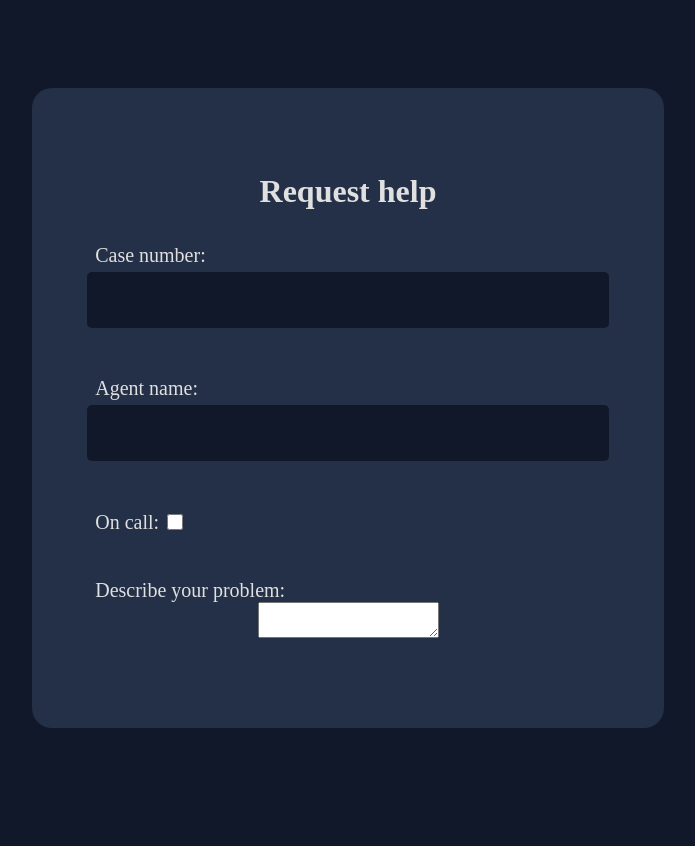
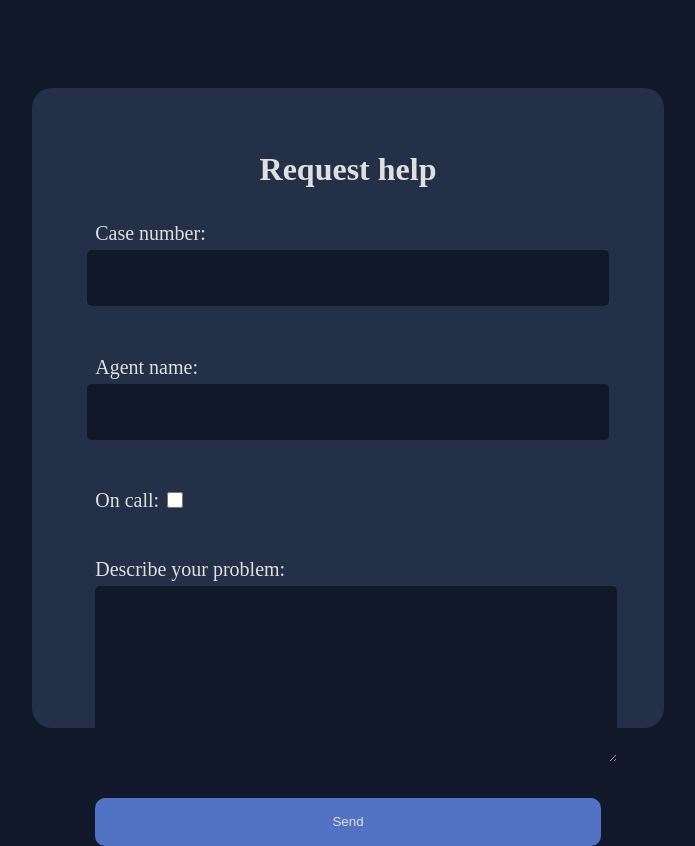
Before and after one commit to Mkdantas/smehelp-frontend, a React (Create React App) app: page /cases/create in a window 1280 px wide. Shown: the whole page, without its empty margins (292-987 px from the left). Before the commit the page ends 816 px from the top, so only its background shows below. Built offline with nearby package versions, Linux system fonts and the light colour scheme.

Commit message:
finished the create case form

```diff
--- a/package.json
+++ b/package.json
@@ -10,6 +10,7 @@
     "@types/node": "^16.11.33",
     "@types/react": "^18.0.8",
     "@types/react-dom": "^18.0.3",
+    "dotenv": "^16.0.0",
     "react": "^18.1.0",
     "react-dom": "^18.1.0",
     "react-router-dom": "^6.3.0",
--- a/src/components/Input/index.tsx
+++ b/src/components/Input/index.tsx
@@ -14,7 +14,7 @@ const Input: React.FC<InputProps> = ({ name, label, textarea, ...rest }) =>{
         <div className="input-block">
             <label>{label}</label>
             {textarea ?
-            <textarea id={name}/> : <input type="text" id={name} {...rest} />}
+            <></> : <input type="text" id={name} {...rest} />}
 
         </div>
     )
--- a/src/components/Input/style.css
+++ b/src/components/Input/style.css
@@ -43,3 +43,18 @@ label{
     height: 1rem;
     width: 10rem;
 }
+
+.input-block textarea{
+    width: 100%;
+    height: 10rem;
+    outline: 0;
+    border: white;
+    margin-top: 0.3rem;
+    border: none;
+    font: 1.6rem 600 Nunito;
+    color: #E0E0E0;
+    outline: 0;
+    padding: 0.5rem 0.5rem;
+    border-radius: 5px;
+    background: #111829;
+}
--- a/src/pages/CreateCase/index.tsx
+++ b/src/pages/CreateCase/index.tsx
@@ -1,19 +1,51 @@
-import React from 'react';
+import React, { useState } from 'react';
 import Input from '../../components/Input';
+
 
 import './style.css';
 
 function CreateCase(){
+  const [agent, setAgent] = useState('')
+  const [caseNumber, setCaseNumber] = useState('');
+  const [onCall, setOnCall] = useState(false);
+  const [problemDescription, setProblemDescription] = useState('');
+
+
+  const sendCase = async (e: any) =>{
+    e.preventDefault();
+
+    await fetch(`http://localhost:4000/cases`, {
+    method: 'POST',
+    headers: {
+      Accept: 'application/json',
+      'Content-Type': 'application/json'
+    },
+    body: JSON.stringify({
+      "agent": agent,
+      "case_number": caseNumber,
+      "on_call": onCall,
+      "problem_description": problemDescription,
+      "status": 'unassigned',
+      "problem_solution": '',
+    })
+  }).then((e) =>{
+    console.log(e)
+  });
+  }
+
     return(
         <div id="create-case-page">
            <div className="create-case-form">
              <h1 className="create-case-form-title">Request help</h1>
-             <form>
-                <Input name="caseNumber" label="Case number:" value=""/>
-                <Input name="agent" label="Agent name:" value=""/>
-                <Input name="onCall" label="On call:" value="" type="checkbox"/>
-                <Input name="problemDescription" label="Describe your problem:" value="" textarea={true}/>
+             <form onSubmit={sendCase}>
+                <Input name="caseNumber" label="Case number:" onChange={(e) => setCaseNumber(e.target.value)}/>
+                <Input name="agent" label="Agent name:" onChange={(e) => setAgent(e.target.value)}/>
+                <Input name="onCall" label="On call:" type="checkbox" onChange={(e) => setOnCall(!onCall)}/>
+                <Input name="problemDescription" label="Describe your problem:" textarea={true}/>
+                <textarea  value={problemDescription} onChange={(e) => setProblemDescription(e.target.value)}/>
+                <button type="submit">Send</button>
              </form>
+
            </div>
         </div>
     );
--- a/src/pages/CreateCase/style.css
+++ b/src/pages/CreateCase/style.css
@@ -9,9 +9,41 @@
 
 #create-case-page .create-case-form-title{
     text-align: center;
+    margin-top: 0;
 }
 
 #create-case-page .create-case-form{
     width: 100%;
     margin: 10%
 }
+
+#create-case-page .create-case-form button{
+    margin-top: 2rem;
+    height: 3rem;
+    width: 100%;
+    border: none;
+    color: #E0E0E0;
+    border-radius: 10px;
+    transition: 0.5s;
+    background-color: #5272c4;
+}
+
+#create-case-page .create-case-form button:hover{
+    background-color: #435d9e;
+    cursor: pointer;
+}
+
+#create-case-page .create-case-form textarea{
+    width: 100%;
+    height: 10rem;
+    outline: 0;
+    border: white;
+    margin-top: 0.3rem;
+    border: none;
+    font: 1.6rem 600 Nunito;
+    color: #E0E0E0;
+    outline: 0;
+    padding: 0.5rem 0.5rem;
+    border-radius: 5px;
+    background: #111829;
+}
```
Also changed, not shown: 2 other files (tests, documents, lock files or other folders).
